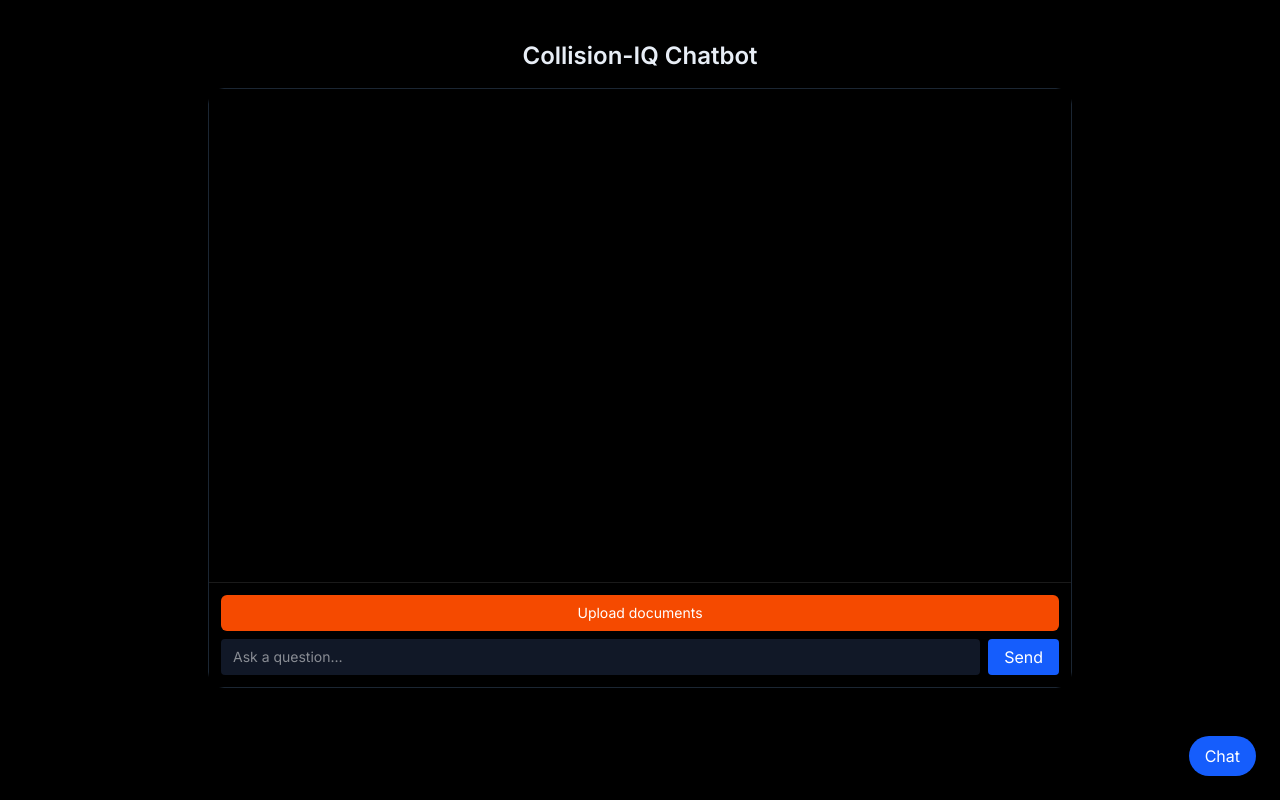
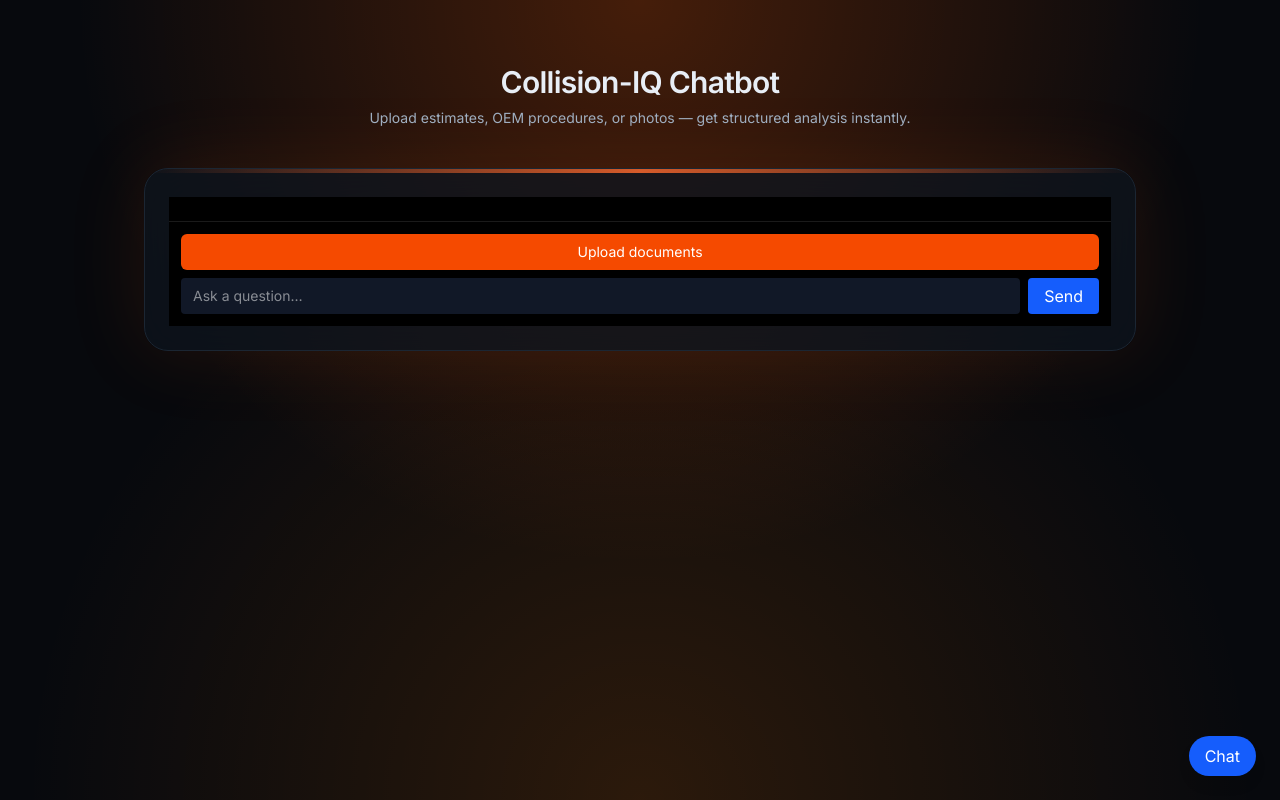
Before and after one commit to Collision-IQ/Collision-IQ, a Next.js app: page /chatbot in a window 1280 px wide. Built offline with nearby package versions, Linux system fonts and the light colour scheme.

Commit message:
chatbot redesign (#2)

```diff
--- a/src/app/chatbot/page.tsx
+++ b/src/app/chatbot/page.tsx
@@ -1,28 +1,43 @@
-import Image from "next/image";
 import ChatWidget from "@/components/ChatWidget";
 
 export default function ChatbotPage() {
   return (
-    <main className="relative min-h-screen bg-black">
-      {/* Background logo */}
-      <div className="pointer-events-none absolute inset-0 flex items-center justify-center opacity-[0.04]">
-        <Image
-          src="/brand/logos/Logo-grey.png"
-          alt="Collision Academy"
-          width={600}
-          height={120}
-          priority
-        />
+    <main className="relative min-h-screen overflow-hidden">
+
+      {/* 🔥 BACKGROUND GRADIENT — SAFE (no logic touched) */}
+      <div className="pointer-events-none absolute inset-0 -z-10">
+        <div className="absolute inset-0 bg-[radial-gradient(circle_at_top,rgba(255,90,0,0.25),transparent_55%)]" />
+        <div className="absolute inset-0 bg-[radial-gradient(circle_at_bottom,rgba(255,120,0,0.15),transparent_60%)]" />
       </div>
 
-      {/* Foreground chat */}
-      <div className="relative mx-auto max-w-4xl px-4 py-10">
-        <h1 className="mb-4 text-center text-2xl font-semibold">
+      {/* HEADER */}
+      <div className="mx-auto max-w-6xl px-4 pt-16 text-center">
+        <h1 className="text-3xl font-semibold tracking-tight">
           Collision-IQ Chatbot
         </h1>
 
-        <div className="h-[75vh] rounded-2xl border border-[color:var(--border)] bg-[color:var(--card)]">
-          <ChatWidget />
+        <p className="mt-2 text-sm text-[color:var(--muted)]">
+          Upload estimates, OEM procedures, or photos — get structured analysis instantly.
+        </p>
+      </div>
+
+      {/* 🔥 GLASS PANEL REDESIGN — VISUAL ONLY */}
+      <div className="relative z-10 mx-auto mt-10 max-w-5xl px-4 pb-24">
+
+        <div className="rounded-3xl border border-[color:var(--border)] bg-[color:var(--card)]/70 backdrop-blur-xl shadow-[0_0_80px_rgba(255,90,0,0.12)] overflow-hidden">
+
+          {/* TOP ACCENT BAR */}
+          <div className="h-1 w-full bg-gradient-to-r from-transparent via-[color:var(--accent)] to-transparent" />
+
+          <div className="p-4 md:p-6">
+
+            {/* 🚫 IMPORTANT:
+                DO NOT pass fullPage prop
+                Widget already handles layout internally
+            */}
+            <ChatWidget />
+
+          </div>
         </div>
       </div>
     </main>
```
